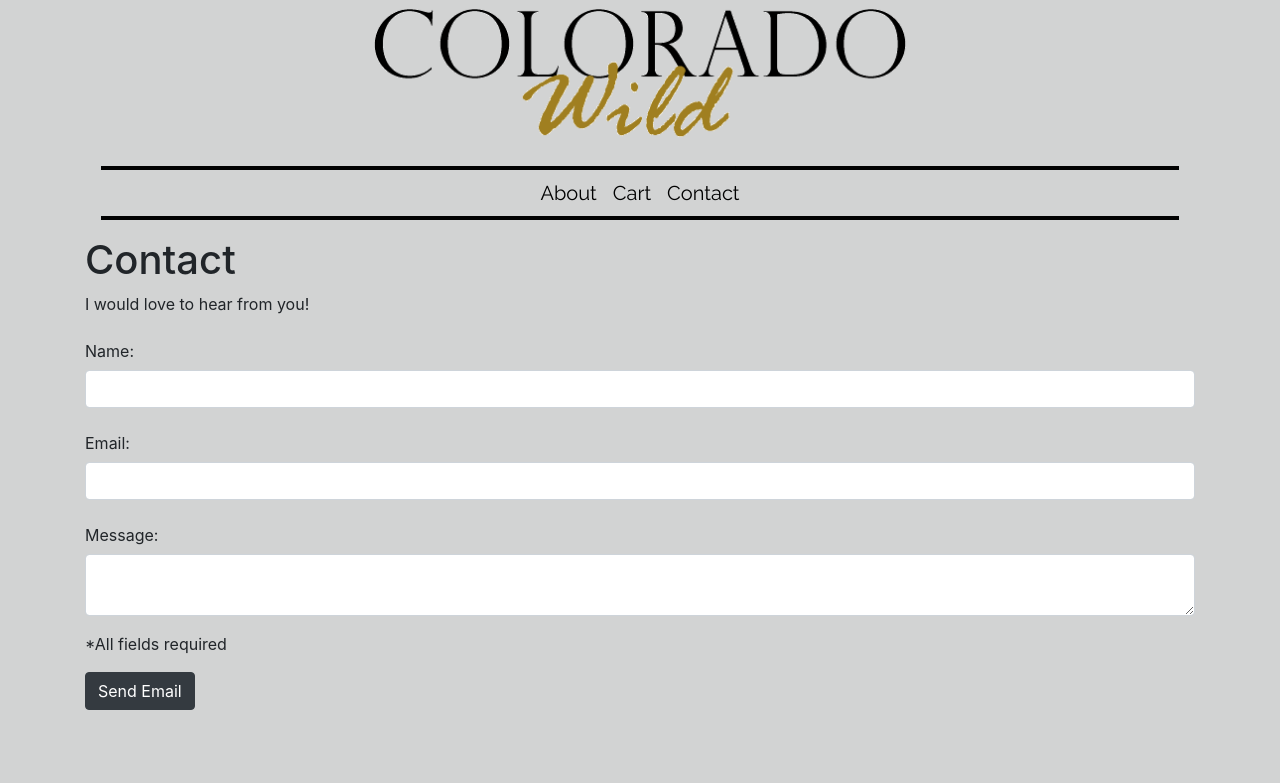
After one commit to Lupo-Brittaney/capstone, a PHP site: page /views/contact.php in a window 1280 px wide. The commit adds this page. Shown: the top 783 px of the page. Run offline with PHP 8.4, Linux system fonts and the light colour scheme; some libraries are stand-ins or nearby versions.

Commit message:
commit 2

```diff
--- a/css/styleSheet.css
+++ b/css/styleSheet.css
@@ -8,6 +8,30 @@ and open the template in the editor.
     Author     : Britt
 */
 
-* {
+*, .container, body, nav {
     background-color: #d2d3d3;
 }
+nav {
+     /*Add border above and below navigation items (not logo), only width of nav items*/
+     border-top: 4px solid #010101;
+     border-bottom: 4px solid #010101;
+
+
+ }
+ .navbar {
+         margin: 1rem 1rem;
+         padding: 0;
+ }
+ .navbar-light .navbar-nav .nav-link {
+      font-family: 'Raleway', sans-serif;
+     font-size: 1.25em;
+     color: #010101;
+ }
+ .navbar-light .navbar-nav .nav-link:hover{
+     color:red;
+ }
+ a{
+    font-family: 'Raleway', sans-serif;
+     font-size: 1em;
+     color: #010101;
+ }
--- a/library/database.php
+++ b/library/database.php
@@ -5,7 +5,7 @@
 
     try {
         $db = new PDO($dsn, $username, $password);
-        echo 'connectoin successful';
+        //echo 'connectoin successful';
     } catch (PDOException $e) {
         $error_message = $e->getMessage();
         //include('error_database.php');
--- a/library/products_db.php
+++ b/library/products_db.php
@@ -2,7 +2,7 @@
 
 function get_all_products(){
     global $db;
-    $query= 'SELECT * FROM Product';
+    $query= 'SELECT * FROM product';
     $statement=$db->prepare($query);
     $statement->execute();
     $products=$statement->fetchAll();
@@ -13,8 +13,8 @@ function get_all_products(){
 
 function get_product($productId){
     global $db;
-    $query= 'SELECT *FROM Product
-            WHERE productId = :productId';
+    $query= 'SELECT *FROM product
+            WHERE id = :productId';
     $statement= $db->prepare($query);
     $statement->bindValue(':productId', $productId );
     $statement->execute();
--- /dev/null
+++ b/views/contact.php
@@ -0,0 +1,39 @@
+<?php
+// start session
+session_start();
+
+// page title name
+$page_title = "Contact";
+
+include 'head.php';
+
+include 'header.php';
+
+?>
+        <main>
+            <div class="container"><!--form container -->
+                <h1>Contact</h1>
+                <p>I would love to hear from you!</p>
+
+                <form method="post" action="contactform.php" id="contactform"> <!-- form to contact-->
+                    <div class= "form-group">
+                        <label class = "col-form-label" for="name">Name:</label>
+                        <input type="text" name="name" class="form-control" id="name" required>
+                    </div>
+                    <div class="form-group">
+                        <label class = "col-form-label" for="email">Email:</label>
+                        <input type="email" class="form-control" name="email" id="email" required>
+                    </div>
+                    <div class="form-group">
+                        <label class = "col-form-label" for="message">Message:</label>
+                        <textarea  class="form-control" name="message" id="message" required></textarea>
+                    </div>
+                    <p>*All fields required</p>
+                    <input type='submit' name="submit" class= "btn btn-dark" id="submit" value="Send Email">
+                </form>
+
+            </div><!--form container -->
+
+
+        </main>
+<?php include 'footer.php'; ?>
--- a/views/footer.php
+++ b/views/footer.php
@@ -1,7 +1,7 @@
-<?php
-
-/*
- * To change this license header, choose License Headers in Project Properties.
- * To change this template file, choose Tools | Templates
- * and open the template in the editor.
- */
+         <!-- jQuery first, then Popper.js, then Bootstrap JS -->
+        <script src="https://code.jquery.com/jquery-3.2.1.slim.min.js" integrity="sha384-KJ3o2DKtIkvYIK3UENzmM7KCkRr/rE9/Qpg6aAZGJwFDMVNA/GpGFF93hXpG5KkN" crossorigin="anonymous"></script>
+        <script src="https://cdnjs.cloudflare.com/ajax/libs/popper.js/1.12.9/umd/popper.min.js" integrity="sha384-ApNbgh9B+Y1QKtv3Rn7W3mgPxhU9K/ScQsAP7hUibX39j7fakFPskvXusvfa0b4Q" crossorigin="anonymous"></script>
+        <script src="https://maxcdn.bootstrapcdn.com/bootstrap/4.0.0/js/bootstrap.min.js" integrity="sha384-JZR6Spejh4U02d8jOt6vLEHfe/JQGiRRSQQxSfFWpi1MquVdAyjUar5+76PVCmYl" crossorigin="anonymous"></script>
+         </div>
+    </body>
+</html>
--- a/views/head.php
+++ b/views/head.php
@@ -1,8 +1,14 @@
     <meta charset="UTF-8">
+<!DOCTYPE html>
+<html lang="en">
+     <head>
+        <title> <?php echo $page_title; ?> | Colorado Wild</title>
         <meta name ="author" content="Brittaney">
         <meta name="viewport" content="width=device-width, initial-scale=1">
         <meta name="description" content="Beautiful images of colorado wilderness for sale.">
         <link rel="stylesheet" href="https://maxcdn.bootstrapcdn.com/bootstrap/4.0.0-beta.2/css/bootstrap.min.css" integrity="sha384-PsH8R72JQ3SOdhVi3uxftmaW6Vc51MKb0q5P2rRUpPvrszuE4W1povHYgTpBfshb" crossorigin="anonymous">
         <!--<link rel="shortcut icon" type="image/x-icon" href="images/favicon.ico"> -->
-    <link rel="stylesheet" type="text/css" href="../css/styleSheet.css" media="screen" />
+        <link rel="stylesheet" type="text/css" href="/css/styleSheet.css" media="screen" />
         <link href="https://fonts.googleapis.com/css?family=Playfair+Display+SC|Raleway" rel="stylesheet">
+    </head>
+    <body>
--- a/views/header.php
+++ b/views/header.php
@@ -1,15 +1,24 @@
 
-<img src="../images/logo.png" alt="logo image">
-    <nav class="navbar navbar-expand-lg navbar-light ">
-        <button class="navbar-toggler ml-auto" type="button" data-toggle="collapse" data-target="#navbarSupportedContent" aria-controls="navbarSupportedContent" aria-expanded="false" aria-label="Toggle navigation">
-        <span class="navbar-toggler-icon"></span>
-        </button>
-        <div class="collapse navbar-collapse" id="navbarSupportedContent">
-            <ul class=" navbar-nav ">
-               <li class ="nav-item"><a class="nav-link" href="about.php"> About</a></li>
-               <li class ="nav-item"><a class="nav-link" href="cart.php"> Cart</a></li>
-               <li class ="nav-item"><a class="nav-link" href="contact.php"> Contact</a></li>
-             </ul>
+<header>
+    <div class="container">
+        <div class=" row justify-content-center ">
+            <div class =" col-6 ">
+                <a class="" href="/index.php"><img src="/images/logo.png" class="img-fluid" alt="logo image"></a>
+            </div>
         </div>
 
-    </nav>
+                <nav class="navbar navbar-expand-lg navbar-light bg-light">
+                    <button class="navbar-toggler ml-auto" type="button" data-toggle="collapse" data-target="#navbarSupportedContent" aria-controls="navbarSupportedContent" aria-expanded="false" aria-label="Toggle navigation">
+                    <span class="navbar-toggler-icon"></span>
+                    </button>
+                    <div class="collapse navbar-collapse justify-content-center" id="navbarSupportedContent">
+                        <ul class=" navbar-nav ">
+                           <li class ="nav-item"><a class="nav-link" href="/views/about.php"> About</a></li>
+                           <li class ="nav-item"><a class="nav-link" href="/views/cart.php"> Cart</a></li>
+                           <li class ="nav-item"><a class="nav-link" href="/views/contact.php"> Contact</a></li>
+                         </ul>
+                    </div>
+                </nav>
+
+    </div>
+</header>
```
Also changed, not shown: index.php (+50 -17 lines), views/about.php (added, +18 -0 lines), views/all_products.php (+30 -16 lines), views/cart.php (added, +18 -0 lines), views/contactform.php (added, +39 -0 lines), views/product_view.php (added, +26 -0 lines), images/1.jpg (added), images/2.jpg (added), images/3.jpg (added), images/4.jpg (added), images/5.jpg (added), images/6.jpg (added). Lines whose indentation alone changed are shown as unchanged.
